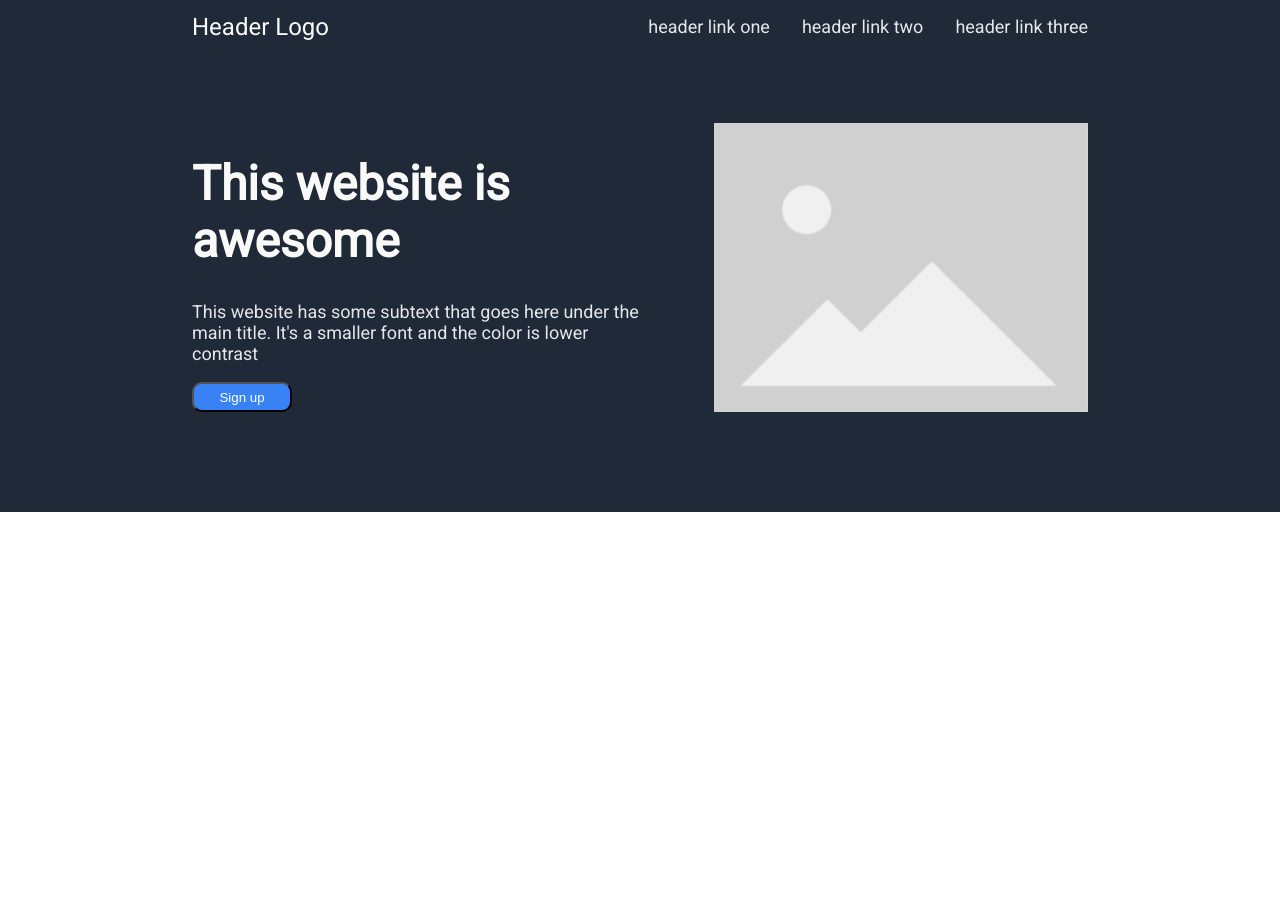
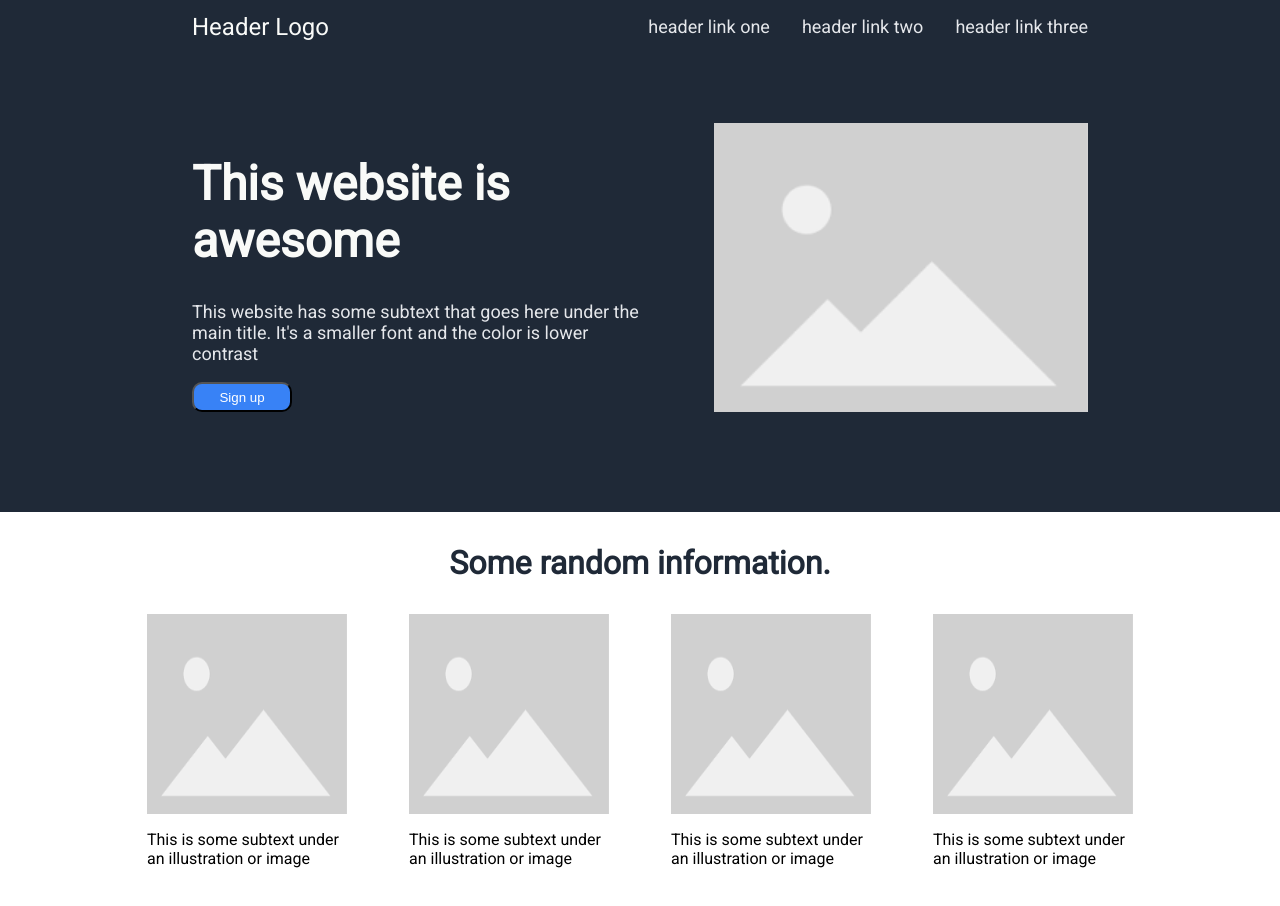
Before and after one commit to vibeeee/landing-page, a plain HTML site: page index.html in a window 1280 px wide. Before the commit the page ends 800 px from the top, so only its background shows below. Drawn offline with Linux system fonts and the light colour scheme.

Commit message:
feat: add info, info-title, and info-images

```diff
--- a/index.html
+++ b/index.html
@@ -30,8 +30,27 @@
 
     <!--TODO: implement-->
     <div class="info">
-        <div class="info-title"></div>
-        <div class="info-images"></div>
+        <div class="info-title">
+            <div class="info-text">Some random information.</div>
+        </div>
+        <div class="info-images-list">
+            <div class="info-image">
+                <img src="./images/placeholder.png" alt="placeholder image" width="200" height="200">
+                <p>This is some subtext under an illustration or image</p>
+            </div>
+            <div class="info-image">
+                <img src="./images/placeholder.png" alt="placeholder image" width="200" height="200">
+                <p>This is some subtext under an illustration or image</p>
+            </div>
+            <div class="info-image">
+                <img src="./images/placeholder.png" alt="placeholder image" width="200" height="200">
+                <p>This is some subtext under an illustration or image</p>
+            </div>
+            <div class="info-image">
+                <img src="./images/placeholder.png" alt="placeholder image" width="200" height="200">
+                <p>This is some subtext under an illustration or image</p>
+            </div>
+        </div>
     </div>
     <!--TODO: implement-->
     <div class="quote"></div>
--- a/styles.css
+++ b/styles.css
@@ -70,3 +70,25 @@ h1 {
     height: 30px;
     border-radius: 10px;
 }
+
+.info-title {
+    display: flex;
+    justify-content: center;
+    font-size: 32px;
+    font-weight: bolder;
+    color: #1F2937;
+    margin: 32px;
+}
+
+.info-images-list {
+    display: flex;
+    justify-content: center;
+    margin-bottom: 64px;
+    gap: 0 62px;
+}
+
+.info-image {
+    display: flex;
+    flex-basis: 5%;
+    flex-direction: column;
+}
```
